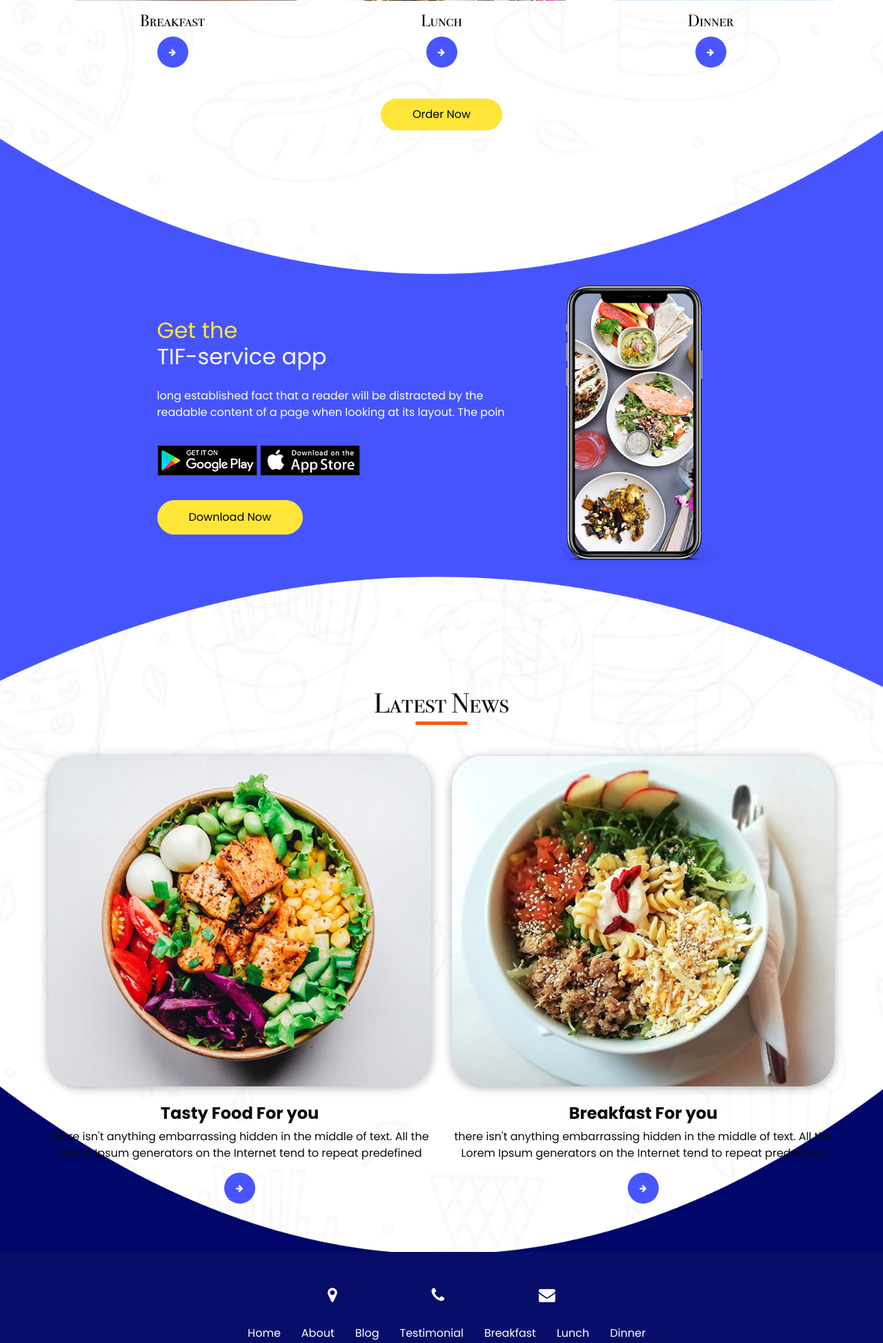
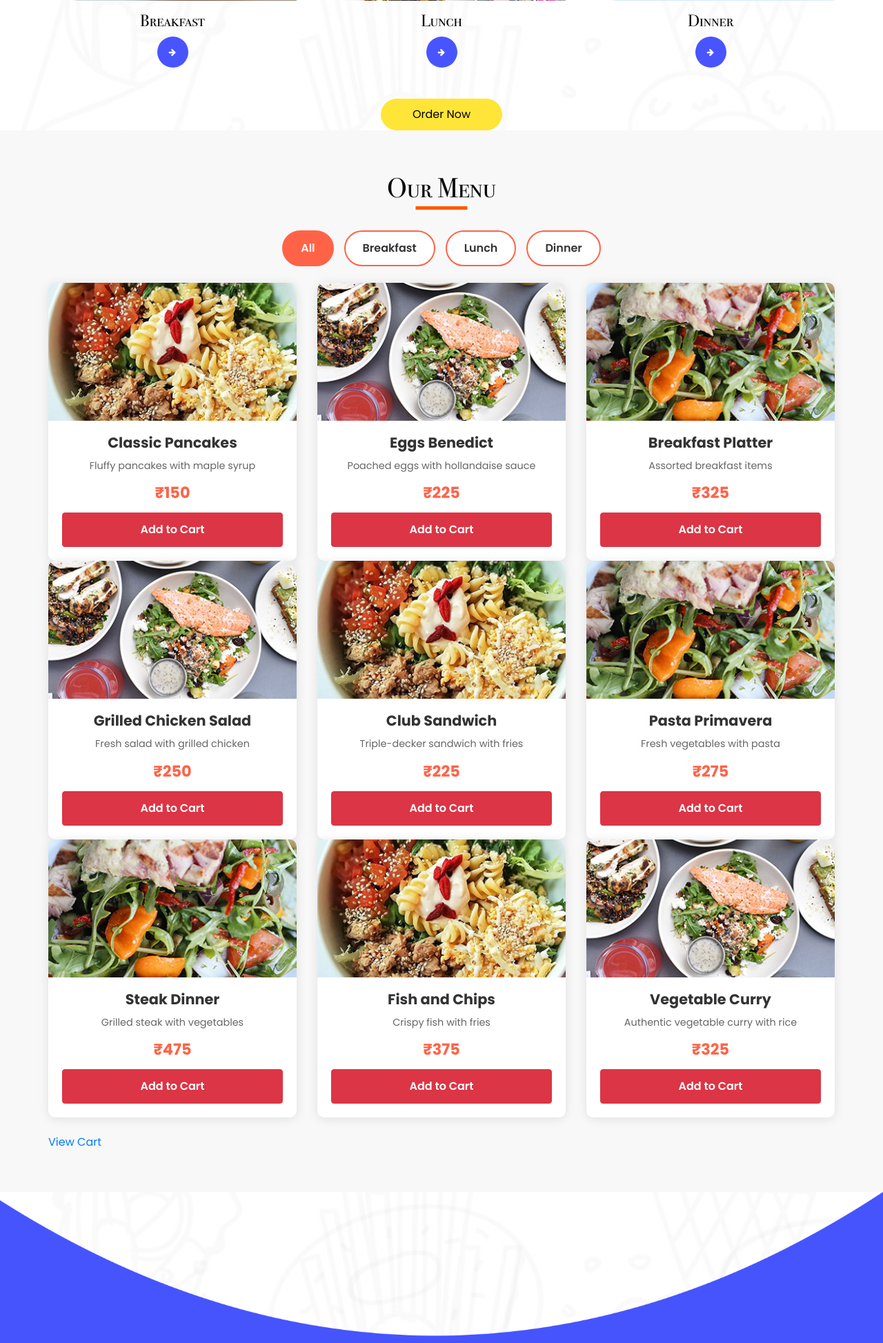
Before and after one commit to Yashparmar29/TIF-service, a PHP site: page / in a window 1280 px wide. Shown: the part 1460-3407 px from the top of the page at 69% size. Run offline with PHP 8.4, Linux system fonts and the light colour scheme; some libraries are stand-ins or nearby versions.

Commit message:
index deleted

```diff
--- a/css/style.css
+++ b/css/style.css
@@ -521,6 +521,106 @@ a:focus {
   color: #ffe537;
 }
 
+/* Menu Section */
+.menu_section {
+  background: #f8f8f8;
+  padding: 60px 0;
+}
+
+.menu_section .heading_container h2 {
+  margin-bottom: 30px;
+}
+
+.categories {
+  display: flex;
+  justify-content: center;
+  gap: 15px;
+  flex-wrap: wrap;
+  margin-bottom: 40px;
+}
+
+.category-btn {
+  padding: 12px 25px;
+  background: #ffffff;
+  color: #333;
+  border: 2px solid #ff6347;
+  border-radius: 30px;
+  cursor: pointer;
+  font-weight: 600;
+  transition: all 0.3s ease;
+}
+
+.category-btn:hover,
+.category-btn.active {
+  background: #ff6347;
+  color: #ffffff;
+}
+
+.menu-grid .menu-item {
+  display: block;
+}
+
+.menu-item .box {
+  background: #ffffff;
+  border-radius: 10px;
+  overflow: hidden;
+  box-shadow: 0 2px 15px rgba(0,0,0,0.1);
+  transition: transform 0.3s ease;
+  height: 100%;
+}
+
+.menu-item .box:hover {
+  transform: translateY(-5px);
+  box-shadow: 0 5px 20px rgba(0,0,0,0.15);
+}
+
+.menu-item .img-box {
+  height: 200px;
+  overflow: hidden;
+}
+
+.menu-item .img-box img {
+  width: 100%;
+  height: 100%;
+  object-fit: cover;
+  transition: transform 0.3s ease;
+}
+
+.menu-item .box:hover .img-box img {
+  transform: scale(1.1);
+}
+
+.menu-item .detail-box {
+  padding: 20px;
+  text-align: center;
+}
+
+.menu-item .detail-box h4 {
+  font-size: 1.3rem;
+  font-weight: 700;
+  color: #333;
+  margin-bottom: 10px;
+}
+
+.menu-item .detail-box p {
+  color: #666;
+  font-size: 0.9rem;
+  margin-bottom: 15px;
+}
+
+.menu-item .price {
+  font-size: 1.4rem;
+  color: #ff6347;
+  font-weight: 700;
+  margin-bottom: 15px;
+}
+
+.menu-item .add-to-cart {
+  width: 100%;
+  padding: 12px;
+  font-weight: 600;
+}
+
 .app_section {
   background-image: url(../images/app-bg.png);
   background-size: 100% 100%;
--- a/index.html
+++ b/index.html
@@ -244,6 +244,159 @@
 
   <!-- end recipe section -->
 
+  <!-- menu section -->
+
+  <section class="menu_section layout_padding-top">
+    <div class="container">
+      <div class="heading_container heading_center">
+        <h2>
+          Our Menu
+        </h2>
+      </div>
+
+      <!-- Category Filter Buttons -->
+      <div class="categories text-center mb-4">
+        <button class="category-btn active" data-category="all">All</button>
+        <button class="category-btn" data-category="breakfast">Breakfast</button>
+        <button class="category-btn" data-category="lunch">Lunch</button>
+        <button class="category-btn" data-category="dinner">Dinner</button>
+      </div>
+
+      <!-- Menu Grid -->
+      <div class="row menu-grid">
+        <!-- Breakfast Items -->
+        <div class="col-sm-6 col-md-4 menu-item" data-category="breakfast">
+          <div class="box">
+            <div class="img-box">
+              <img src="images/r1.jpg" class="box-img" alt="Classic Pancakes">
+            </div>
+            <div class="detail-box">
+              <h4>Classic Pancakes</h4>
+              <p>Fluffy pancakes with maple syrup</p>
+              <h5 class="price">₹150</h5>
+              <button class="btn btn-danger add-to-cart" onclick="addToCart(1, 'Classic Pancakes', 150)">Add to Cart</button>
+            </div>
+          </div>
+        </div>
+        <div class="col-sm-6 col-md-4 menu-item" data-category="breakfast">
+          <div class="box">
+            <div class="img-box">
+              <img src="images/r2.jpg" class="box-img" alt="Eggs Benedict">
+            </div>
+            <div class="detail-box">
+              <h4>Eggs Benedict</h4>
+              <p>Poached eggs with hollandaise sauce</p>
+              <h5 class="price">₹225</h5>
+              <button class="btn btn-danger add-to-cart" onclick="addToCart(2, 'Eggs Benedict', 225)">Add to Cart</button>
+            </div>
+          </div>
+        </div>
+        <div class="col-sm-6 col-md-4 menu-item" data-category="breakfast">
+          <div class="box">
+            <div class="img-box">
+              <img src="images/r3.jpg" class="box-img" alt="Breakfast Platter">
+            </div>
+            <div class="detail-box">
+              <h4>Breakfast Platter</h4>
+              <p>Assorted breakfast items</p>
+              <h5 class="price">₹325</h5>
+              <button class="btn btn-danger add-to-cart" onclick="addToCart(3, 'Breakfast Platter', 325)">Add to Cart</button>
+            </div>
+          </div>
+        </div>
+
+        <!-- Lunch Items -->
+        <div class="col-sm-6 col-md-4 menu-item" data-category="lunch">
+          <div class="box">
+            <div class="img-box">
+              <img src="images/r2.jpg" class="box-img" alt="Grilled Chicken Salad">
+            </div>
+            <div class="detail-box">
+              <h4>Grilled Chicken Salad</h4>
+              <p>Fresh salad with grilled chicken</p>
+              <h5 class="price">₹250</h5>
+              <button class="btn btn-danger add-to-cart" onclick="addToCart(4, 'Grilled Chicken Salad', 250)">Add to Cart</button>
+            </div>
+          </div>
+        </div>
+        <div class="col-sm-6 col-md-4 menu-item" data-category="lunch">
+          <div class="box">
+            <div class="img-box">
+              <img src="images/r1.jpg" class="box-img" alt="Club Sandwich">
+            </div>
+            <div class="detail-box">
+              <h4>Club Sandwich</h4>
+              <p>Triple-decker sandwich with fries</p>
+              <h5 class="price">₹225</h5>
+              <button class="btn btn-danger add-to-cart" onclick="addToCart(5, 'Club Sandwich', 225)">Add to Cart</button>
+            </div>
+          </div>
+        </div>
+        <div class="col-sm-6 col-md-4 menu-item" data-category="lunch">
+          <div class="box">
+            <div class="img-box">
+              <img src="images/r3.jpg" class="box-img" alt="Pasta Primavera">
+            </div>
+            <div class="detail-box">
+              <h4>Pasta Primavera</h4>
+              <p>Fresh vegetables with pasta</p>
+              <h5 class="price">₹275</h5>
+              <button class="btn btn-danger add-to-cart" onclick="addToCart(6, 'Pasta Primavera', 275)">Add to Cart</button>
+            </div>
+          </div>
+        </div>
+
+        <!-- Dinner Items -->
+        <div class="col-sm-6 col-md-4 menu-item" data-category="dinner">
+          <div class="box">
+            <div class="img-box">
+              <img src="images/r3.jpg" class="box-img" alt="Steak Dinner">
+            </div>
+            <div class="detail-box">
+              <h4>Steak Dinner</h4>
+              <p>Grilled steak with vegetables</p>
+              <h5 class="price">₹475</h5>
+              <button class="btn btn-danger add-to-cart" onclick="addToCart(7, 'Steak Dinner', 475)">Add to Cart</button>
+            </div>
+          </div>
+        </div>
+        <div class="col-sm-6 col-md-4 menu-item" data-category="dinner">
+          <div class="box">
+            <div class="img-box">
+              <img src="images/r1.jpg" class="box-img" alt="Fish and Chips">
+            </div>
+            <div class="detail-box">
+              <h4>Fish and Chips</h4>
+              <p>Crispy fish with fries</p>
+              <h5 class="price">₹375</h5>
+              <button class="btn btn-danger add-to-cart" onclick="addToCart(8, 'Fish and Chips', 375)">Add to Cart</button>
+            </div>
+          </div>
+        </div>
+        <div class="col-sm-6 col-md-4 menu-item" data-category="dinner">
+          <div class="box">
+            <div class="img-box">
+              <img src="images/r2.jpg" class="box-img" alt="Vegetable Curry">
+            </div>
+            <div class="detail-box">
+              <h4>Vegetable Curry</h4>
+              <p>Authentic vegetable curry with rice</p>
+              <h5 class="price">₹325</h5>
+              <button class="btn btn-danger add-to-cart" onclick="addToCart(9, 'Vegetable Curry', 325)">Add to Cart</button>
+            </div>
+          </div>
+        </div>
+      </div>
+
+      <div class="btn-box mt-4">
+        <a href="cart.html" class="">View Cart</a>
+      </div>
+    </div>
+  </section>
+
+  <!-- end menu section -->
+
+
   <!-- app section -->
 
   <section class="app_section">
@@ -457,7 +610,53 @@
         // User is not logged in - link to login.html
         authLink.attr('href', 'login.html');
       }
+
+      // Category filter functionality
+      $('.category-btn').on('click', function() {
+        const category = $(this).data('category');
+
+        // Update active button
+        $('.category-btn').removeClass('active');
+        $(this).addClass('active');
+
+        // Filter menu items
+        if (category === 'all') {
+          $('.menu-item').fadeIn(300);
+        } else {
+          $('.menu-item').each(function() {
+            if ($(this).data('category') === category) {
+              $(this).fadeIn(300);
+            } else {
+              $(this).fadeOut(300);
+            }
+          });
+        }
+      });
     });
+
+    // Add to cart function
+    function addToCart(id, name, price) {
+      // Get existing cart from localStorage
+      let cart = JSON.parse(localStorage.getItem('tif_cart') || '[]');
+
+      // Check if item already exists
+      const existingItem = cart.find(item => item.id === id);
+      if (existingItem) {
+        existingItem.quantity += 1;
+      } else {
+        cart.push({ id: id, name: name, price: price, quantity: 1 });
+      }
+
+      // Save to localStorage
+      localStorage.setItem('tif_cart', JSON.stringify(cart));
+
+      // Update cart count in header
+      const totalItems = cart.reduce((sum, item) => sum + item.quantity, 0);
+      $('#cart-count').text(totalItems);
+
+      // Show confirmation
+      alert(name + ' added to cart!');
+    }
   </script>
 
 
```
Also changed, not shown: php/index.php (deleted, +0 -91 lines).
